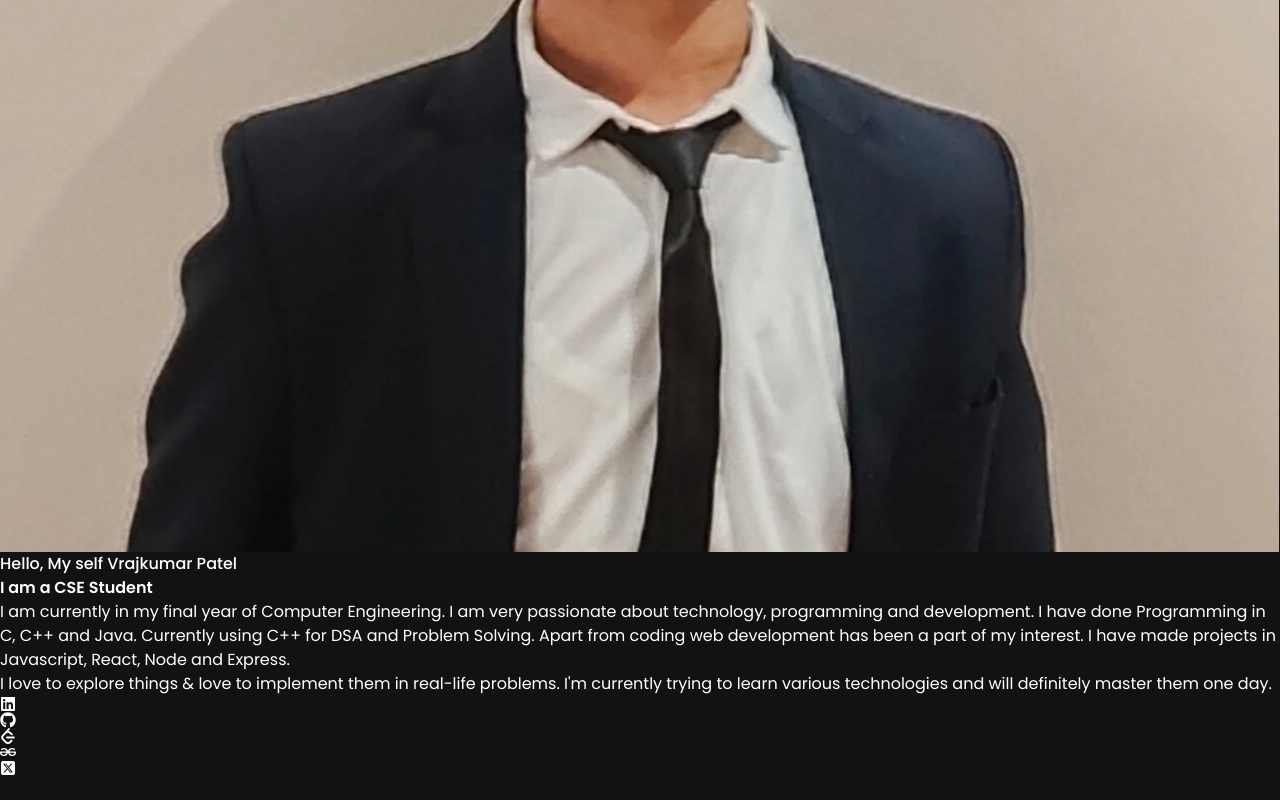
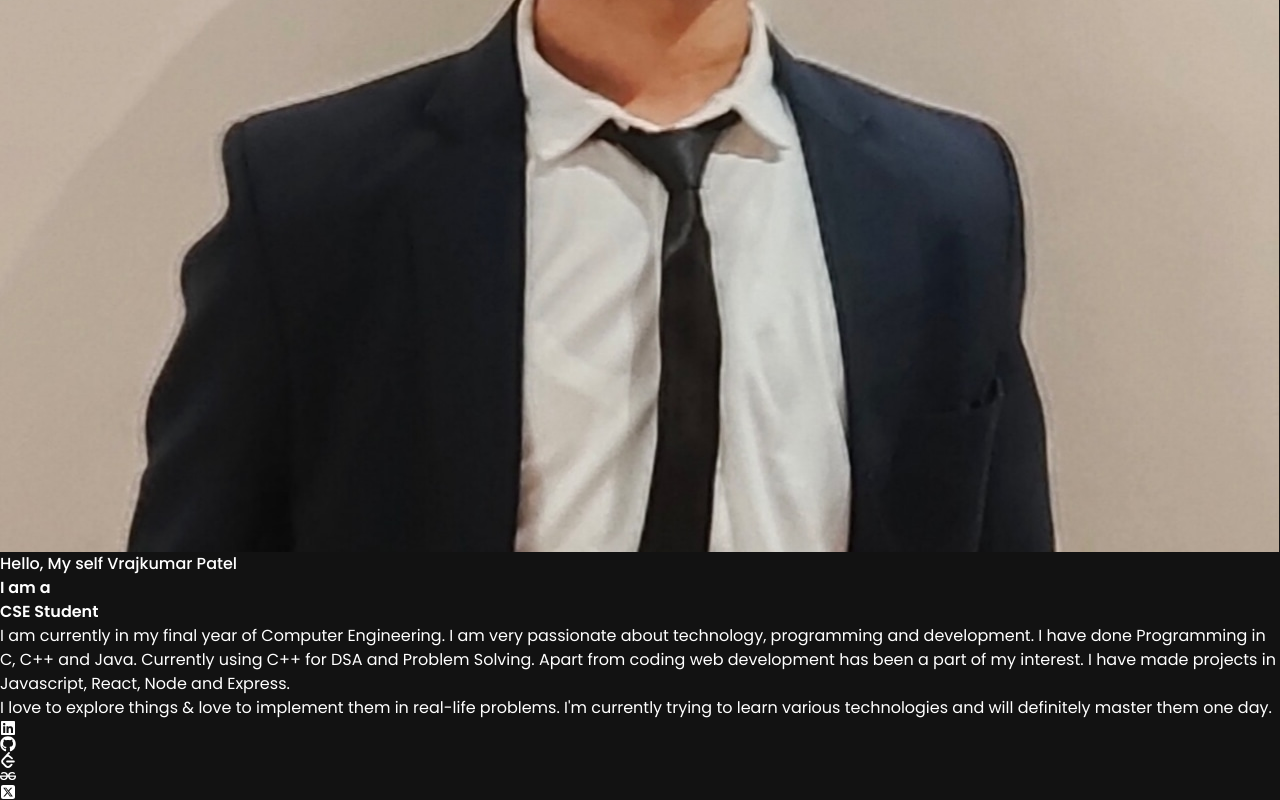
Before and after one commit to vrajkmrpatel/react-portfolio, a React (Vite) app: page / in a window 1280 px wide. Shown: the part 799-1599 px from the top of the page. Before the commit the page ends 1575 px from the top, so only its background shows below. Built offline with nearby package versions, Linux system fonts and the light colour scheme.

Commit message:
hero section

```diff
--- a/src/components/Hero.jsx
+++ b/src/components/Hero.jsx
@@ -19,8 +19,8 @@ const Hero = () => {
                 <div className="poppins-medium text-lg md:text-2xl">
                     Hello, My self Vrajkumar Patel
                 </div>
-                <div className="poppins-semibold text-2xl md:text-4xl font-semibold my-2">
-                    I am a CSE Student{" "}
+                <div className=" flex gap-2 md:gap-3 poppins-semibold text-2xl md:text-4xl font-semibold my-2">
+                   <p>I am a</p> <p className=" text-blue-700">CSE Student</p>
                 </div>
 
                 <p className="poppins-regular mt-2 text-sm md:text-lg text-justify">
```
